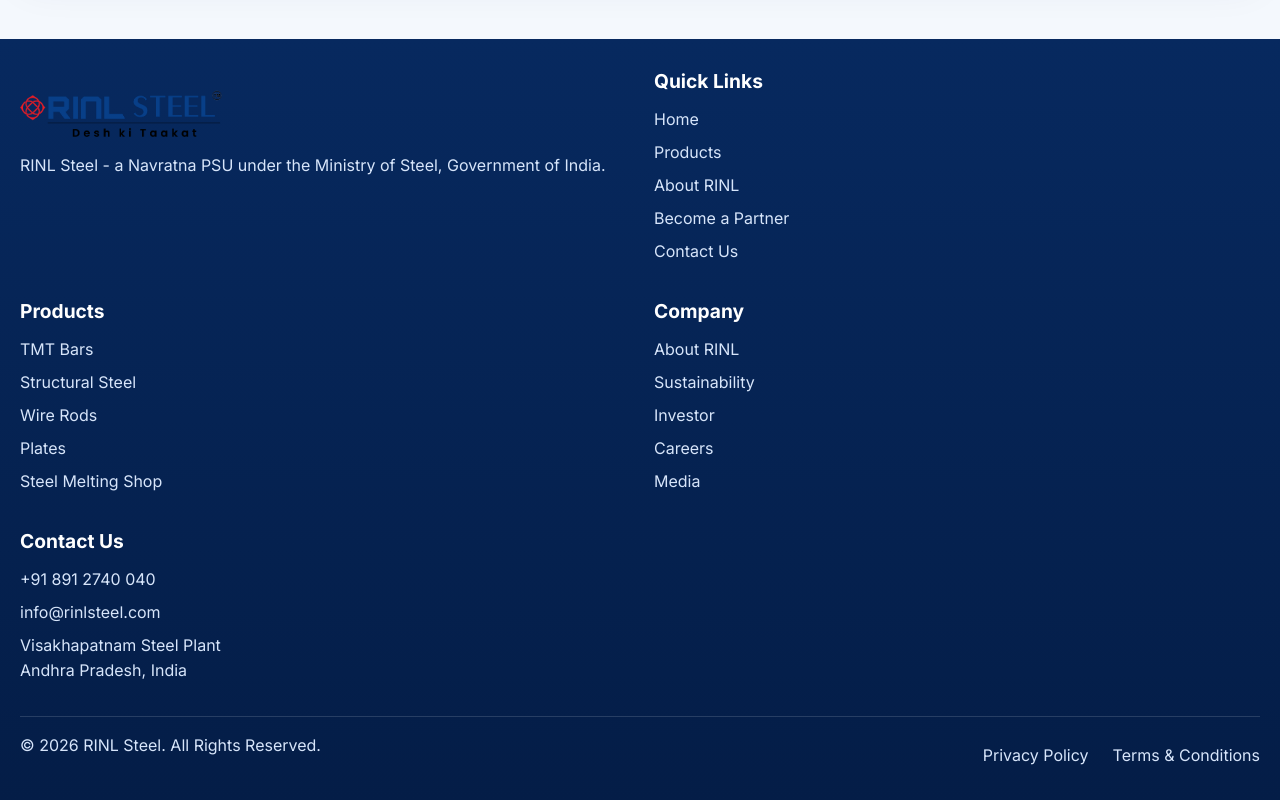
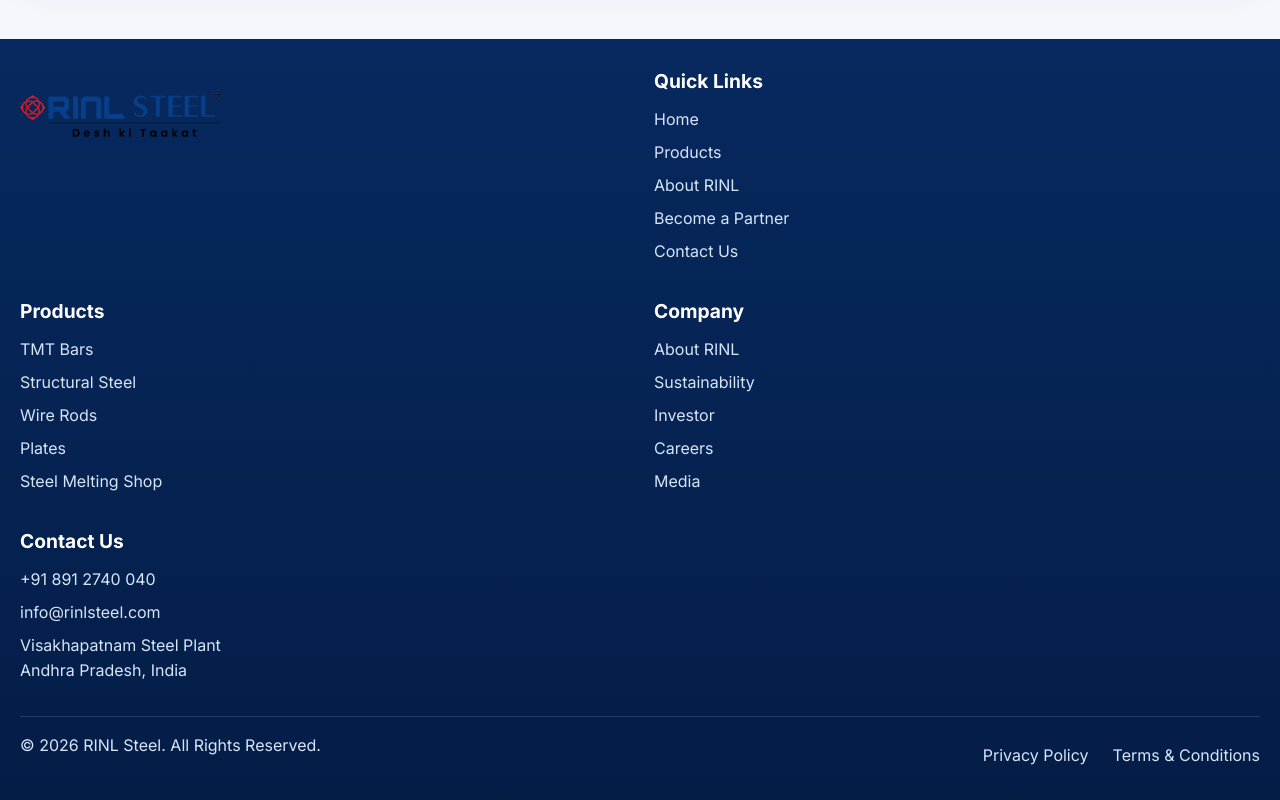
Before and after one commit to joyskr/RINL, a plain HTML site: page index.html in a window 1280 px wide. Shown: the part 5681-6481 px from the top of the page. Drawn offline with Linux system fonts and the light colour scheme.

Commit message:
Remove footer description text

```diff
--- a/index.html
+++ b/index.html
@@ -405,7 +405,6 @@
         <a class="brand footer-brand" href="https://rinlsteel.com/">
           <img class="brand-logo brand-logo-footer" src="RINL_STEEL%20Logo.webp" alt="RINL Steel" />
         </a>
-        <p>RINL Steel - a Navratna PSU under the Ministry of Steel, Government of India.</p>
       </div>
       <div>
         <h3>Quick Links</h3>
```
